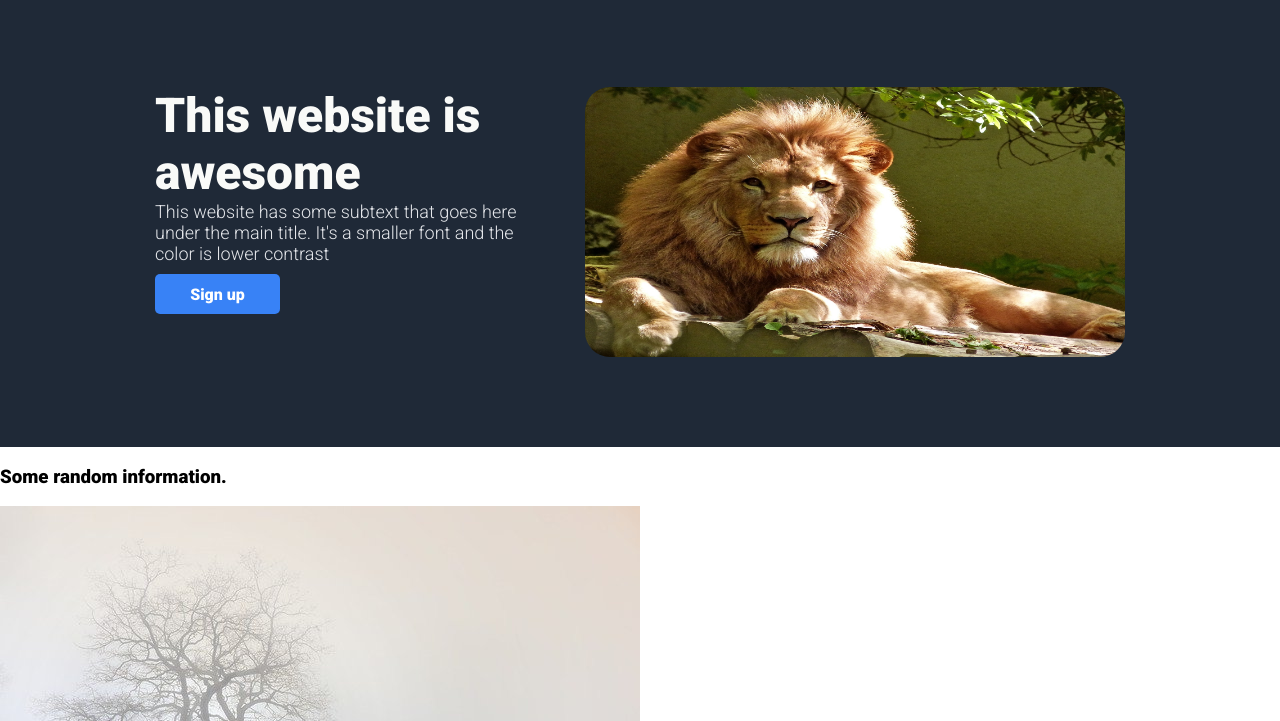
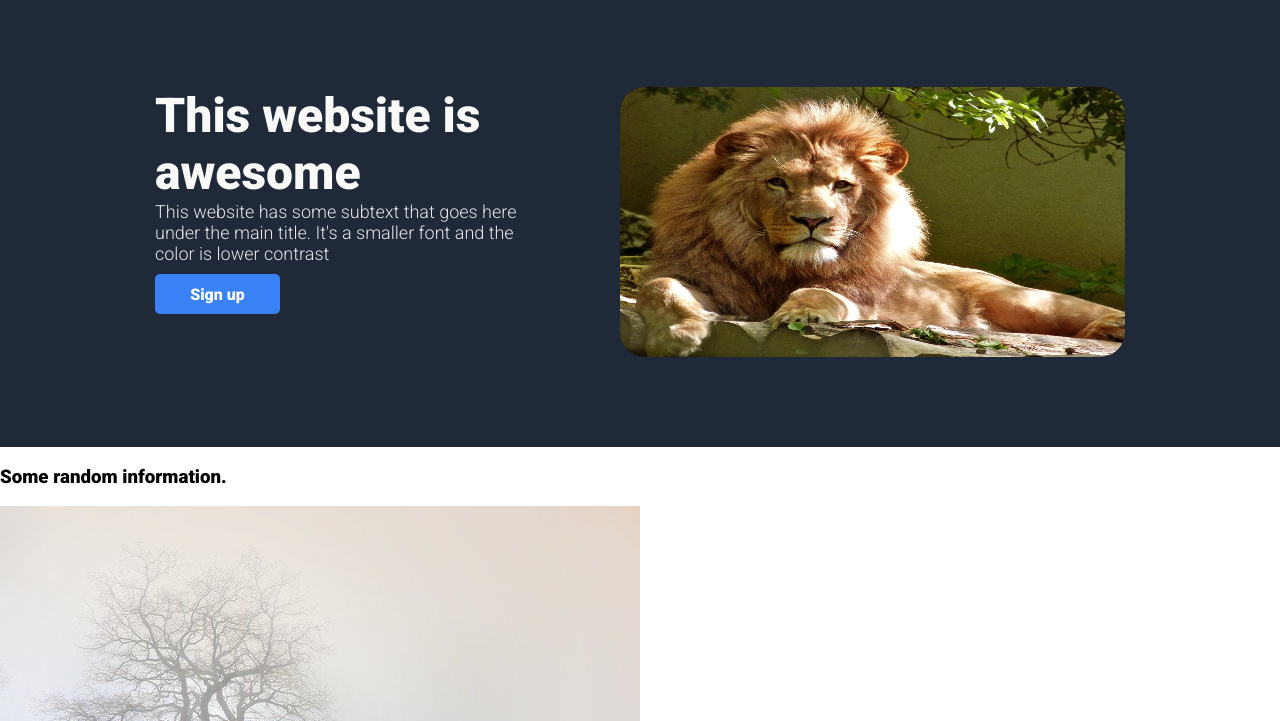
Before and after one commit to AnukulPoudel/lion-god, a plain HTML site: page index.html in a window 1280 px wide. Shown: the part 79-800 px from the top of the page. Drawn offline with Linux system fonts and the light colour scheme; a web font is replaced by a local one.

Commit message:
image height and width fixed along with padding of left text

```diff
--- a/style.css
+++ b/style.css
@@ -66,12 +66,12 @@ a{
     color: #f9faf8;
 }
 .header .info img{
-    width: 540px;
+    width: 505px;
     height: 270px;
     border-radius: 25px;
 }
 .header .info p{
-    padding-right: 45px;
+    padding-right: 75px;
     margin: 0px;
     font-size: 18px;
     color: #e5e7eb;
```
